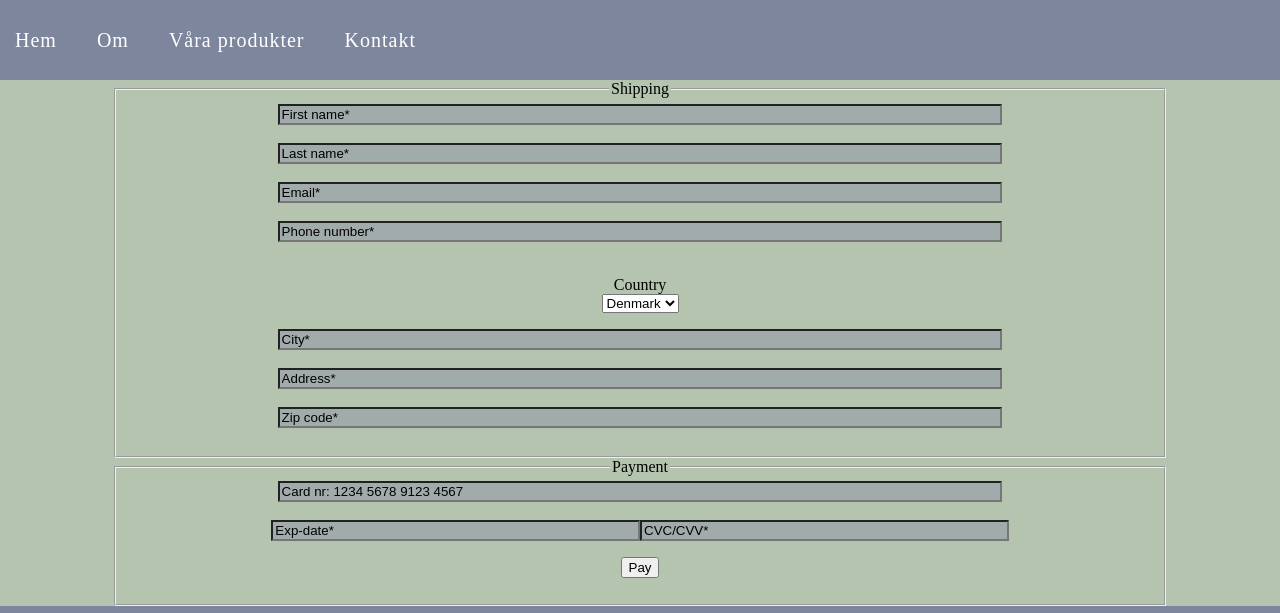
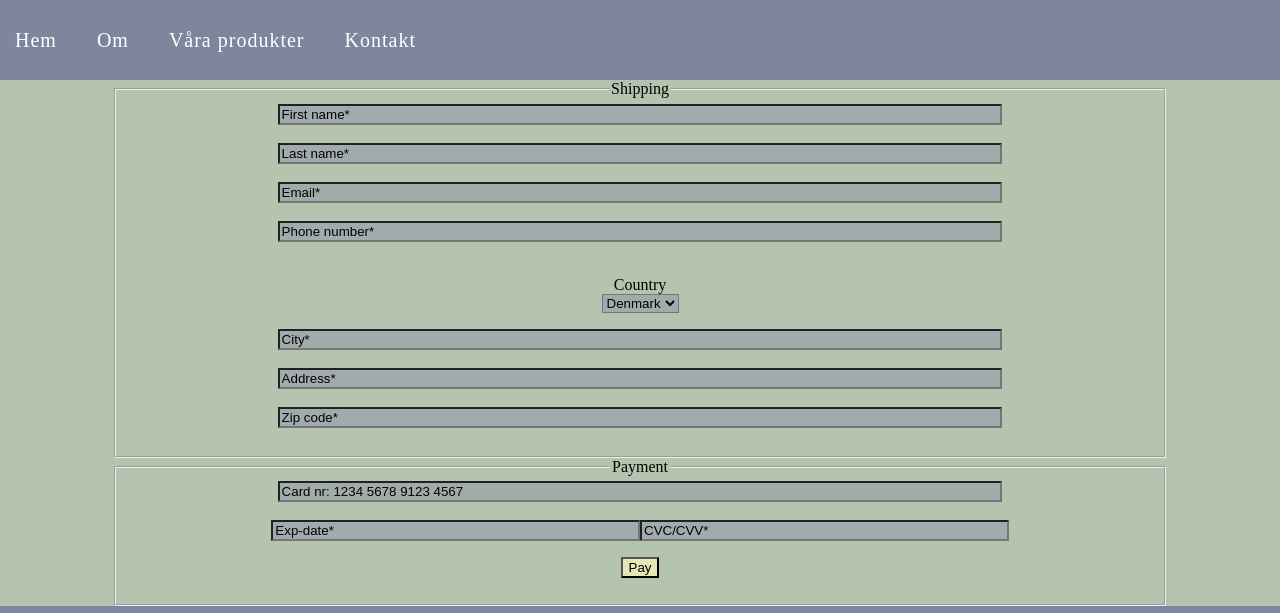
Before and after one commit to danielmedie/webshop, a website built with Parcel: page src/checkout.html in a window 1280 px wide. Shown: the top 613 px of the page. Built offline with nearby package versions, Linux system fonts and the light colour scheme.

Commit message:
changed colors on select

```diff
--- a/src/checkout.html
+++ b/src/checkout.html
@@ -78,7 +78,7 @@
             </div>
 
         <p>
-                <button type="submit">Pay</button>
+                <button type="submit" class="payment">Pay</button>
               </p>
 
 
--- a/src/scss/_forms.scss
+++ b/src/scss/_forms.scss
@@ -36,3 +36,10 @@ fieldset {
     flex-direction: column;
     align-items: center;
 }
+select {
+    background-color: v.$input_bgcolor;
+}
+
+.payment {
+    background-color: #E5E8B6;
+}
```
